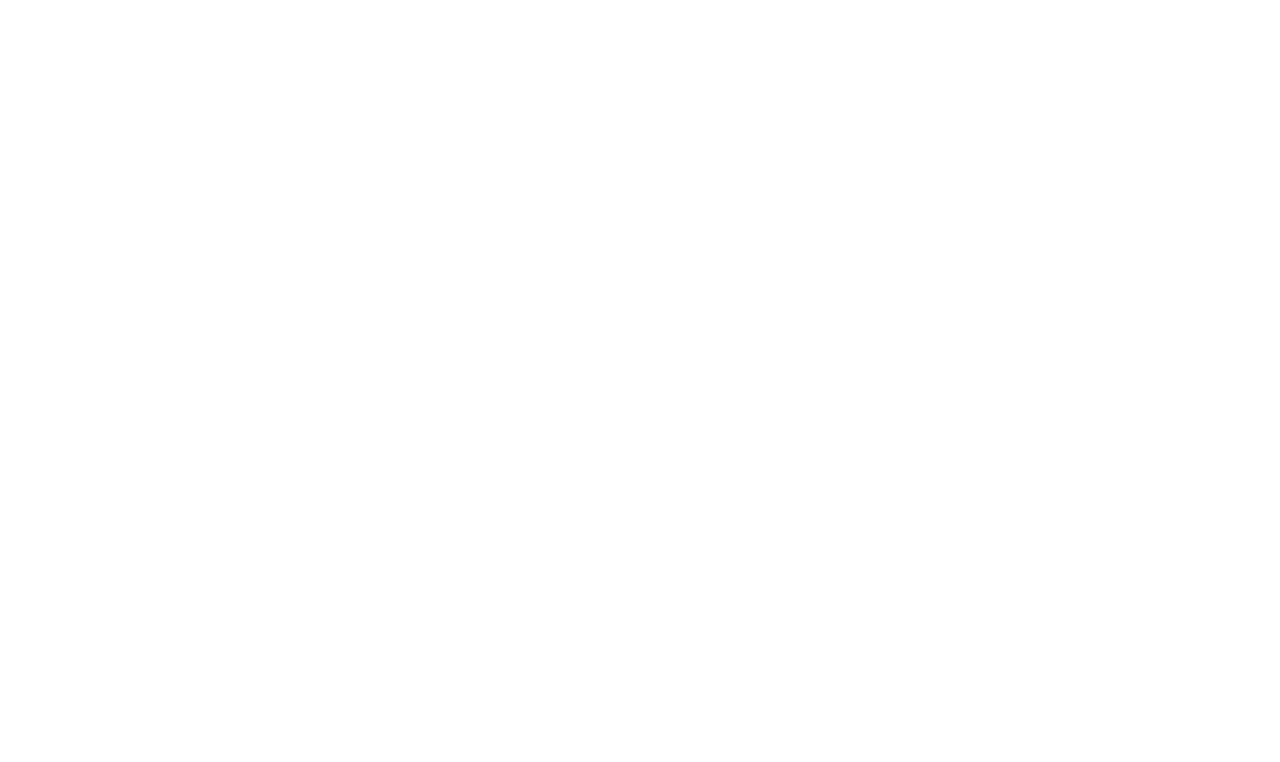
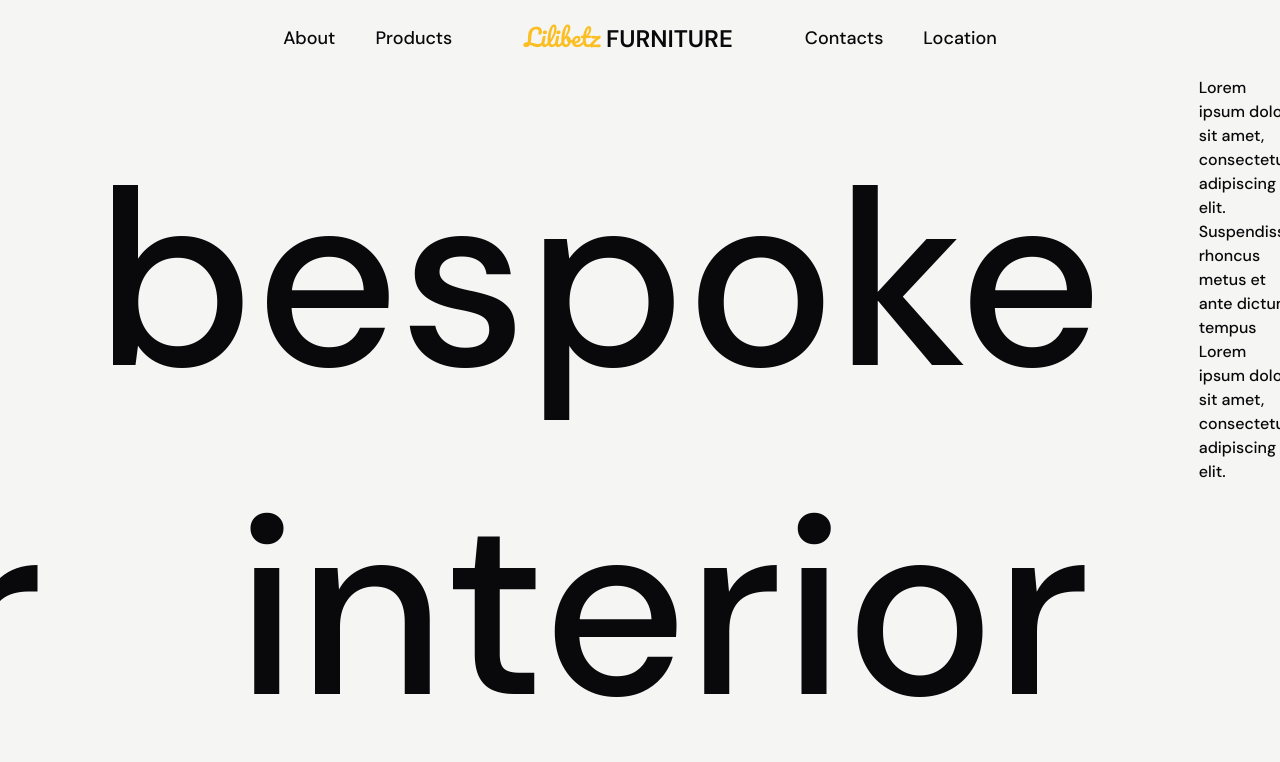
Before and after one commit to injili/lilibetz, a React (Vite) app: page / in a window 1280 px wide. Shown: the top 762 px of the page. Built offline with nearby package versions, Linux system fonts and the light colour scheme.

Commit message:
this is the hero section guy

```diff
--- a/src/App.jsx
+++ b/src/App.jsx
@@ -1,9 +1,12 @@
+import Hero from "./components/hero";
+import Navigation from "./components/navigation";
+
 function App() {
   return (
-    <>
-      <div>
-      </div>
-    </>
+    <div className="font-DMsans text-zinc-950 bg-stone-100">
+      <Navigation/>
+      <Hero/>
+    </div>
   )
 }
 
--- a/src/components/hero.jsx
+++ b/src/components/hero.jsx
@@ -0,0 +1,41 @@
+import heroImage from '../assets/img/hero.jpg'
+
+
+function Hero() {
+    return (
+        <div>
+            <div className="flex px-24 flex-row gap-24 items-center">
+                <span className="font-medium leading-none text-[250px]">bespoke</span>
+                <span className="w-96 font-medium">
+                    <p>Lorem ipsum dolor sit amet, consectetur adipiscing elit.
+                        Suspendisse rhoncus metus et ante dictum tempus
+                        Lorem ipsum dolor sit amet, consectetur adipiscing elit.
+                    </p>
+                </span>
+            </div>
+            <div className="relative flex overflow-x-hidden overflow-y-hidden">
+                <div className="py-0 animate-marquee whitespace-nowrap">
+                    <span className="font-medium leading-none text-[250px] mx-24">interior</span>
+                    <span className="font-medium leading-none text-[250px] mx-24">interior</span>
+                    <span className="font-medium leading-none text-[250px] mx-24">interior</span>
+                    <span className="font-medium leading-none text-[250px] mx-24">interior</span>
+                    <span className="font-medium leading-none text-[250px] mx-24">interior</span>
+                </div>
+
+                <div className="absolute top-0 py-0 animate-marquee2 whitespace-nowrap">
+                    <span className="font-medium leading-none text-[250px] mx-24">interior</span>
+                    <span className="font-medium leading-none text-[250px] mx-24">interior</span>
+                    <span className="font-medium leading-none text-[250px] mx-24">interior</span>
+                    <span className="font-medium leading-none text-[250px] mx-24">interior</span>
+                    <span className="font-medium leading-none text-[250px] mx-24">interior</span>
+                </div>
+            </div>
+            <div className="flex justify-center mx-24">
+                <span className="z-20 absolute font-medium leading-none text-[250px]">decor.</span><br/>
+                <img src={heroImage} alt="this" className='z-10 mt-[150px] rounded-lg'/>
+            </div>
+        </div>
+    );
+}
+
+export default Hero;
--- a/src/components/navigation.jsx
+++ b/src/components/navigation.jsx
@@ -1,7 +1,15 @@
 function Navigation(){
     return(
-        <div>
-            <nav></nav>
+        <div className="p-4">
+            <nav>
+                <ul className="flex flex-nowrap sm:gap-2 md:gap-8 lg:gap-10 xl:gap-18 2xl:gap-24 justify-center items-center">
+                    <li className="py-2 sm:text-sm md:text-md lg:text-md xl:text-lg 2xl:text-lg font-medium">About</li>
+                    <li className="py-2 sm:text-sm md:text-md lg:text-md xl:text-lg 2xl:text-lg font-medium">Products</li>
+                    <li className="sm:text-md md:text-lg lg:text-xl xl:text-2xl 2xl:text-4xl font-semibold px-8"><span className="text-amber-400 font-pacifico font-medium">Lilibetz</span>  FURNITURE</li>
+                    <li className="py-2 sm:text-sm md:text-md lg:text-md xl:text-lg 2xl:text-lg font-medium">Contacts</li>
+                    <li className="py-2 sm:text-sm md:text-md lg:text-md xl:text-lg 2xl:text-lg font-medium">Location</li>
+                </ul>
+            </nav>
         </div>
     )
 }
--- a/src/index.css
+++ b/src/index.css
@@ -1,5 +1,6 @@
 /* src/index.css */
 @import url('https://fonts.googleapis.com/css2?family=DM+Sans:ital,opsz,wght@0,9..40,100..1000;1,9..40,100..1000&display=swap');
+@import url('https://fonts.googleapis.com/css2?family=Pacifico&display=swap');
 @tailwind base;
 @tailwind components;
 @tailwind utilities;
--- a/tailwind.config.js
+++ b/tailwind.config.js
@@ -7,7 +7,22 @@
   theme: {
     extend: {
       fontFamily: {
-        DMsans: ['DM Sans', 'sans-serif']
+        DMsans: ['DM Sans', 'sans-serif'],
+        pacifico: ['Pacifico', 'cursive'],
+      },
+      animation: {
+        marquee: 'marquee 15s linear infinite',
+        marquee2: 'marquee2 15s linear infinite',
+      },
+      keyframes: {
+        marquee: {
+          '0%': { transform: 'translateX(0%)' },
+          '100%': { transform: 'translateX(-100%)' },
+        },
+        marquee2: {
+          '0%': { transform: 'translateX(100%)' },
+          '100%': { transform: 'translateX(0%)' },
+        },
       }
     },
   },
```
Also changed, not shown: 1 other file (tests, documents, lock files or other folders).
